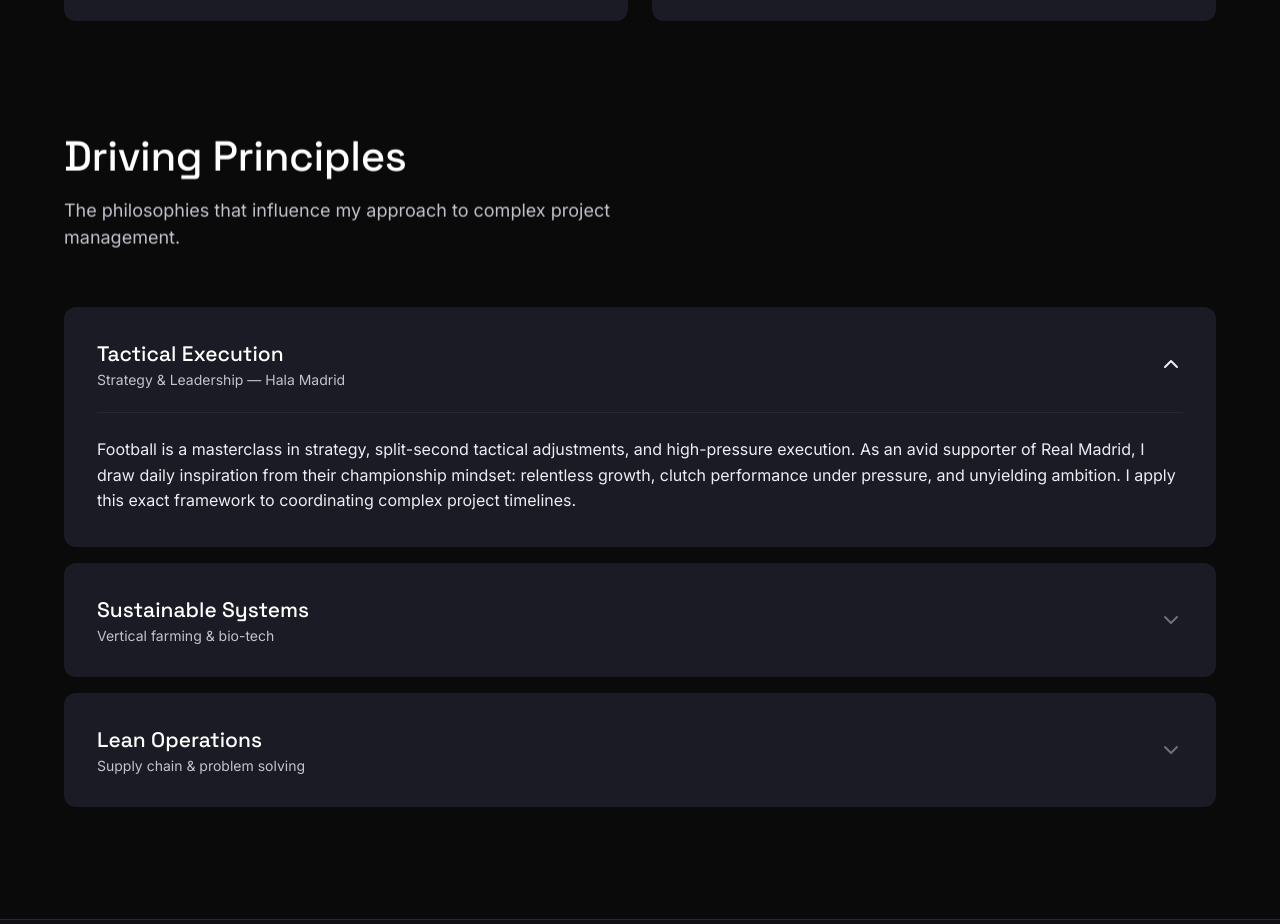
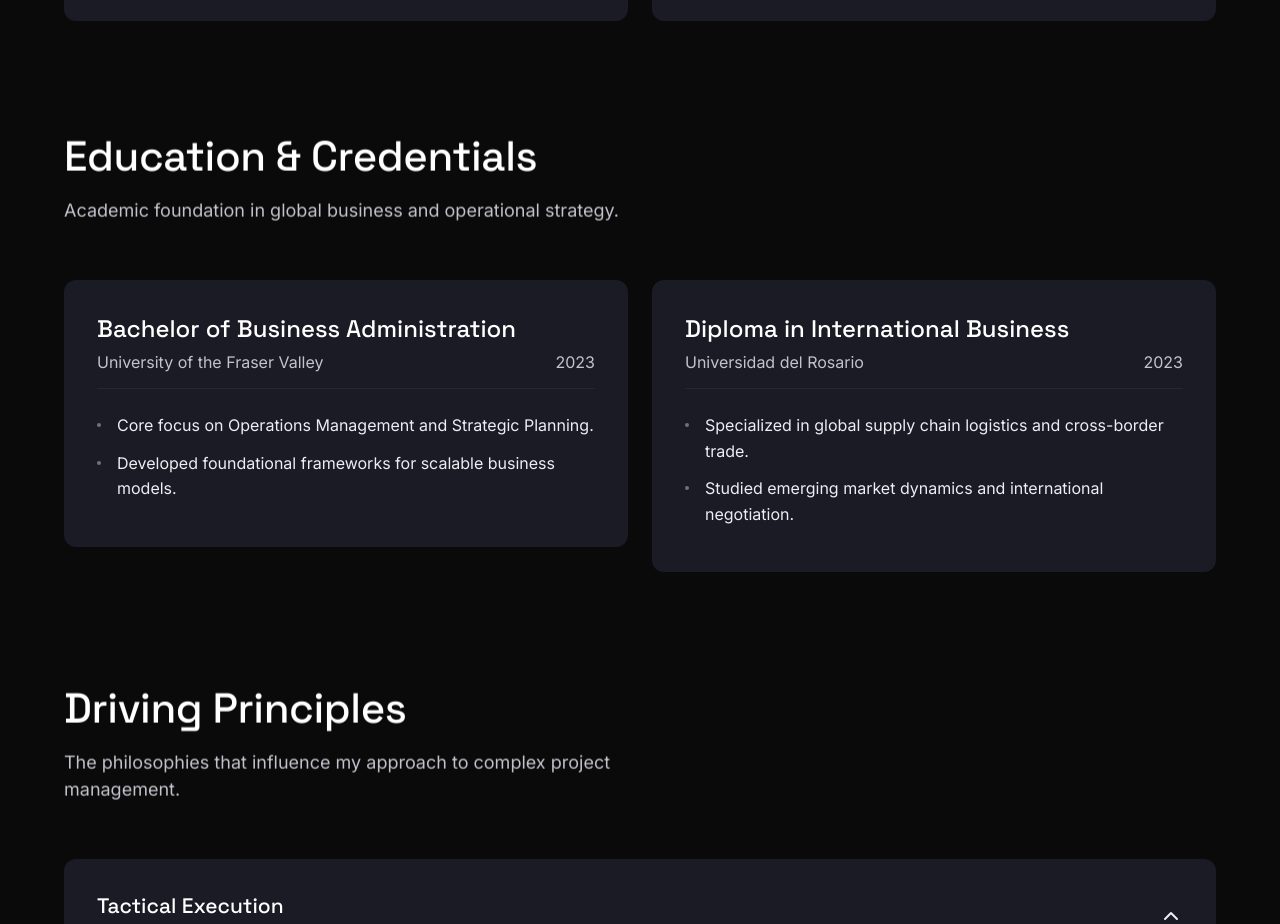
Before and after one commit to B3ECT0R07/portfolio, a React (Create React App) app: page / in a window 1280 px wide. Shown: the part 1860-2784 px from the top of the page. Built offline with nearby package versions, Linux system fonts and the light colour scheme.

Commit message:
Add Education section and update navigation

```diff
--- a/src/App.js
+++ b/src/App.js
@@ -138,7 +138,6 @@ const PageLoader = ({ isLoading }) => {
   const [hiding, setHiding] = useState(false);
   const [gone, setGone] = useState(false);
 
-  // Fake smooth progress while assets load
   useEffect(() => {
     if (!isLoading) return;
 
@@ -155,7 +154,6 @@ const PageLoader = ({ isLoading }) => {
     return () => clearInterval(id);
   }, [isLoading]);
 
-  // Finish to 100% then fade out
   useEffect(() => {
     if (isLoading) return;
 
@@ -207,27 +205,24 @@ export default function App() {
     github: 'https://github.com/B3ECT0R07',
   };
 
-  const passions = [
+  const education = [
     {
-      id: 'football',
-      title: 'Tactical Execution',
-      tagline: 'Strategy & Leadership — Hala Madrid',
-      fullContent:
-        'Football is a masterclass in strategy, split-second tactical adjustments, and high-pressure execution. As an avid supporter of Real Madrid, I draw daily inspiration from their championship mindset: relentless growth, clutch performance under pressure, and unyielding ambition. I apply this exact framework to coordinating complex project timelines.',
+      degree: 'Bachelor of Business Administration',
+      institution: 'University of the Fraser Valley',
+      period: '2023',
+      highlights: [
+        'Core focus on Operations Management and Strategic Planning.',
+        'Developed foundational frameworks for scalable business models.'
+      ],
     },
     {
-      id: 'hydroponics',
-      title: 'Sustainable Systems',
-      tagline: 'Vertical farming & bio-tech',
-      fullContent:
-        'Deeply fascinated by nature ecosystems blending with tech architecture. My interest in hydroponics centers around automated nutrient recirculating systems and zero-soil growth. It represents the perfect intersection of engineering, operational control, and environmental stewardship.',
-    },
-    {
-      id: 'entrepreneurship',
-      title: 'Lean Operations',
-      tagline: 'Supply chain & problem solving',
-      fullContent:
-        'Building scalable systems is at the heart of everything I do. My track record in supply chain management and installation coordination stems from an entrepreneurial drive to eliminate bottlenecks and build predictable success.',
+      degree: 'Diploma in International Business',
+      institution: 'Universidad del Rosario',
+      period: '2023',
+      highlights: [
+        'Specialized in global supply chain logistics and cross-border trade.',
+        'Studied emerging market dynamics and international negotiation.'
+      ],
     },
   ];
 
@@ -273,7 +268,30 @@ export default function App() {
     },
   ];
 
-  // Loading gate: wait for video readiness + min display time
+  const passions = [
+    {
+      id: 'football',
+      title: 'Tactical Execution',
+      tagline: 'Strategy & Leadership — Hala Madrid',
+      fullContent:
+        'Football is a masterclass in strategy, split-second tactical adjustments, and high-pressure execution. As an avid supporter of Real Madrid, I draw daily inspiration from their championship mindset: relentless growth, clutch performance under pressure, and unyielding ambition. I apply this exact framework to coordinating complex project timelines.',
+    },
+    {
+      id: 'hydroponics',
+      title: 'Sustainable Systems',
+      tagline: 'Vertical farming & bio-tech',
+      fullContent:
+        'Deeply fascinated by nature ecosystems blending with tech architecture. My interest in hydroponics centers around automated nutrient recirculating systems and zero-soil growth. It represents the perfect intersection of engineering, operational control, and environmental stewardship.',
+    },
+    {
+      id: 'entrepreneurship',
+      title: 'Lean Operations',
+      tagline: 'Supply chain & problem solving',
+      fullContent:
+        'Building scalable systems is at the heart of everything I do. My track record in supply chain management and installation coordination stems from an entrepreneurial drive to eliminate bottlenecks and build predictable success.',
+    },
+  ];
+
   useEffect(() => {
     const minTime = new Promise((resolve) => setTimeout(resolve, 1200));
     const video = videoRef.current;
@@ -290,7 +308,6 @@ export default function App() {
       const done = () => resolve();
       video.addEventListener('canplaythrough', done, { once: true });
       video.addEventListener('loadeddata', done, { once: true });
-      // Safety fallback if video is slow / blocked
       setTimeout(done, 4000);
     });
 
@@ -973,6 +990,7 @@ export default function App() {
           <div className="nav-links">
             <a href="#experience" className="nav-link">Experience</a>
             <a href="#projects" className="nav-link">Projects</a>
+            <a href="#education" className="nav-link">Education</a>
             <a href="#about" className="nav-link">About</a>
           </div>
           <a
@@ -1107,6 +1125,36 @@ export default function App() {
           </div>
         </section>
 
+        <section id="education" className="section-container" style={{ paddingTop: 0 }}>
+          <Reveal>
+            <div className="section-header">
+              <h2 className="section-title">Education & Credentials</h2>
+              <p className="section-desc">
+                Academic foundation in global business and operational strategy.
+              </p>
+            </div>
+          </Reveal>
+
+          <div className="grid-2">
+            {education.map((edu, idx) => (
+              <Reveal key={edu.institution} delay={idx * 120}>
+                <div className="graphite-card">
+                  <h3 className="exp-role">{edu.degree}</h3>
+                  <div className="exp-meta">
+                    <span>{edu.institution}</span>
+                    <span>{edu.period}</span>
+                  </div>
+                  <ul className="exp-list">
+                    {edu.highlights.map((highlight, i) => (
+                      <li key={i}>{highlight}</li>
+                    ))}
+                  </ul>
+                </div>
+              </Reveal>
+            ))}
+          </div>
+        </section>
+
         <section id="about" className="section-container" style={{ paddingTop: 0 }}>
           <Reveal>
             <div className="section-header">
```
